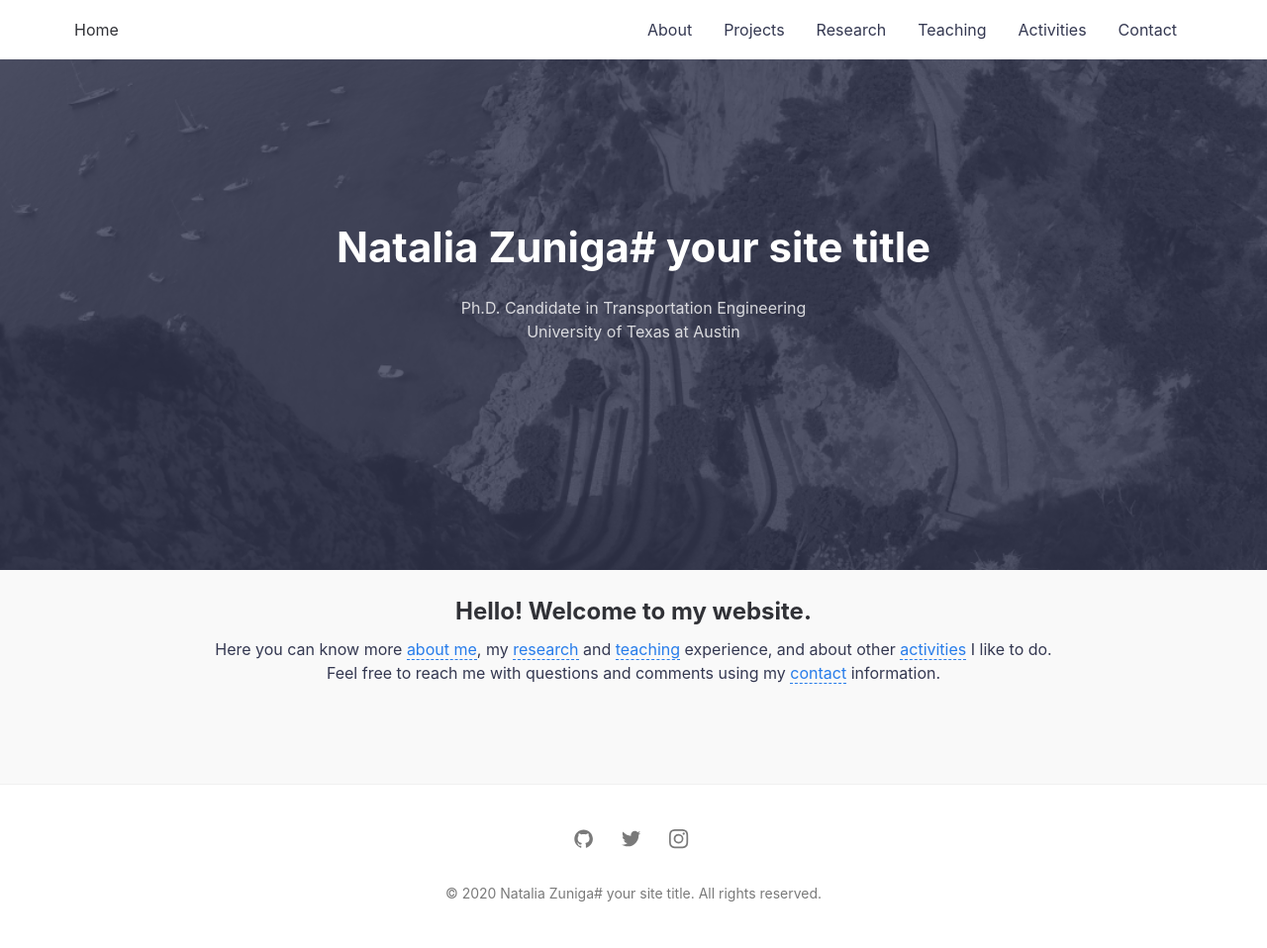
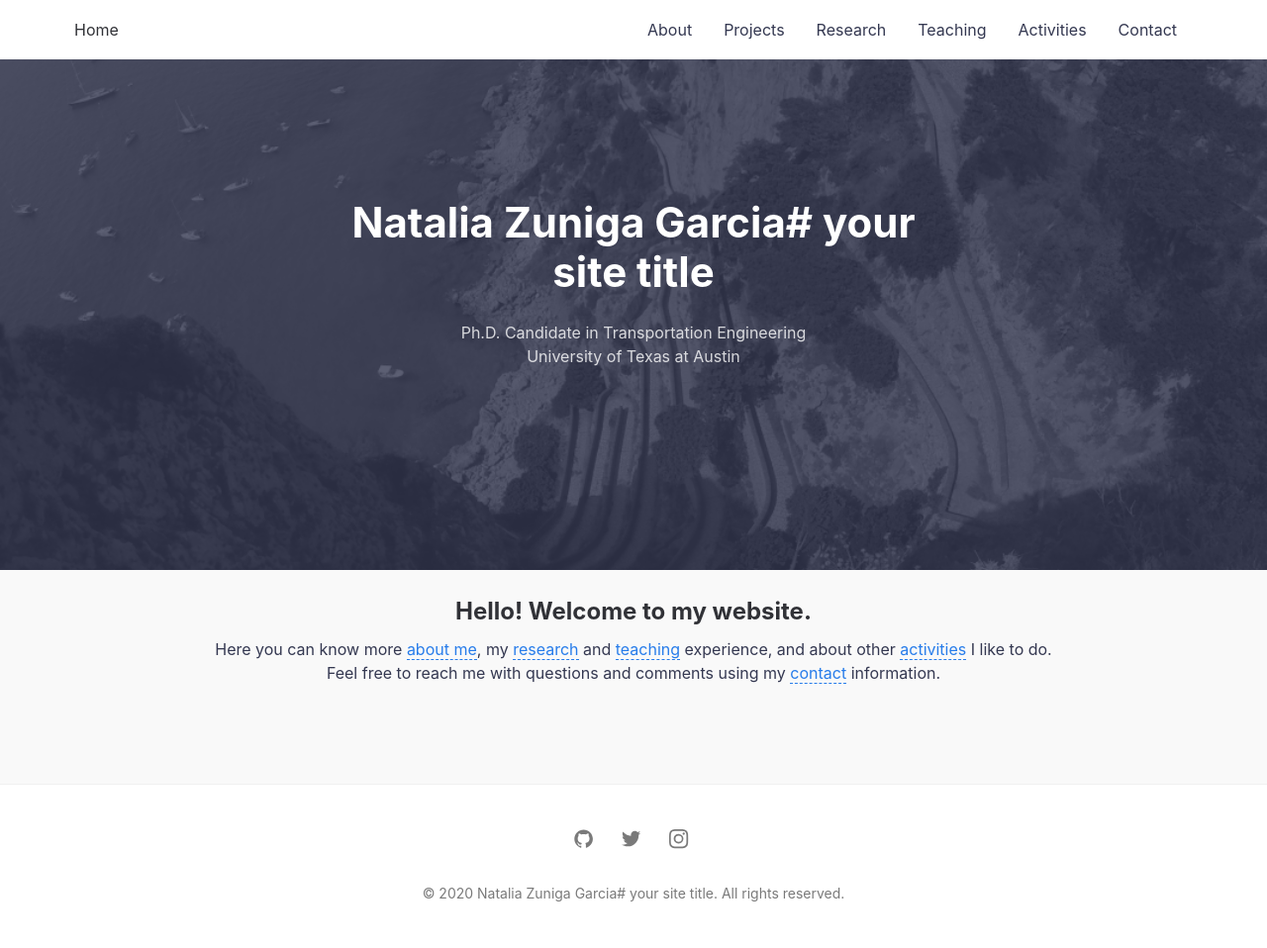
Before and after one commit to nzunigag/nzunigag.github.io, a Jekyll site: the page built from index.md, in a window 1280 px wide. Shown: the whole page at 99% size. Built offline with Jekyll 4.4.1, drawn with Linux system fonts in a browser that asks for light colours.

Commit message:
Update _config.yml

```diff
--- a/_config.yml
+++ b/_config.yml
@@ -1,5 +1,5 @@
 # SITE CONFIGURATION
-title: Natalia Zuniga# your site title
+title: Natalia Zuniga Garcia# your site title
 author: GitHub User # You :P
 description: > # Meta description of Homepage
   Natalia Zuniga-Garcia personal website.
```
